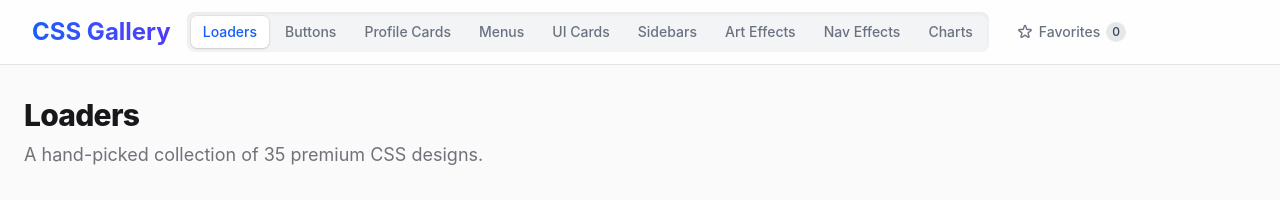
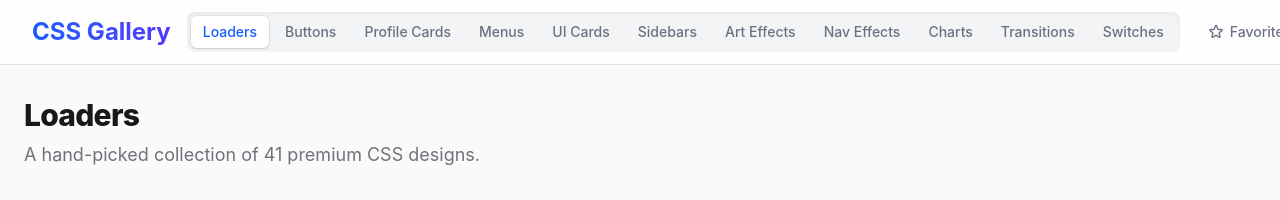
Before and after one commit to 6ase-1in3/UI-Galleries, a React (Vite) app: page / in a window 1280 px wide. Shown: the top 200 px of the page. Built offline with nearby package versions, Linux system fonts and the light colour scheme; grey boxes are pictures that could not be loaded.

Commit message:
Add Transition Effects and Switch categories, expand Loaders/Charts/ArtEffects

```diff
--- a/src/App.tsx
+++ b/src/App.tsx
@@ -10,6 +10,8 @@ import { sidebarsData } from './data/sidebars'
 import { artEffectsData } from './data/artEffects'
 import { navEffectsData } from './data/navEffects'
 import { chartEffectsData } from './data/chartEffects'
+import { transitionEffectsData } from './data/transitionEffects'
+import { switchEffectsData } from './data/switchEffects'
 import useLocalStorage from './hooks/useLocalStorage'
 
 type Category =
@@ -22,6 +24,8 @@ type Category =
     | 'art-effects'
     | 'nav-effects'
     | 'chart-effects'
+    | 'transition-effects'
+    | 'switch-effects'
     | 'favorites';
 
 const CATEGORIES: { id: Category; label: string }[] = [
@@ -34,6 +38,8 @@ const CATEGORIES: { id: Category; label: string }[] = [
     { id: 'art-effects', label: 'Art Effects' },
     { id: 'nav-effects', label: 'Nav Effects' },
     { id: 'chart-effects', label: 'Charts' },
+    { id: 'transition-effects', label: 'Transitions' },
+    { id: 'switch-effects', label: 'Switches' },
 ];
 
 function App() {
@@ -59,7 +65,8 @@ function App() {
     const getCategoryData = () => {
         const allItems = [
             ...loadersData, ...buttonsData, ...cardsData, ...menusData,
-            ...uiCardsData, ...sidebarsData, ...artEffectsData, ...navEffectsData, ...chartEffectsData
+            ...uiCardsData, ...sidebarsData, ...artEffectsData, ...navEffectsData,
+            ...chartEffectsData, ...transitionEffectsData, ...switchEffectsData
         ];
 
         switch (activeCategory) {
@@ -72,6 +79,8 @@ function App() {
             case 'art-effects': return artEffectsData;
             case 'nav-effects': return navEffectsData;
             case 'chart-effects': return chartEffectsData;
+            case 'transition-effects': return transitionEffectsData;
+            case 'switch-effects': return switchEffectsData;
             case 'favorites': return allItems.filter(item => favorites.includes(item.codepen_url));
             default: return loadersData;
         }
@@ -99,8 +108,8 @@ function App() {
                                     key={id}
                                     onClick={() => setActiveCategory(id)}
                                     className={`px-3 py-1.5 text-sm font-medium rounded-md transition-all duration-200 whitespace-nowrap ${activeCategory === id
-                                            ? 'bg-white text-blue-600 shadow-sm ring-1 ring-black/5'
-                                            : 'text-gray-500 hover:text-gray-900 hover:bg-gray-200/50'
+                                        ? 'bg-white text-blue-600 shadow-sm ring-1 ring-black/5'
+                                        : 'text-gray-500 hover:text-gray-900 hover:bg-gray-200/50'
                                         }`}
                                 >
                                     {label}
@@ -111,8 +120,8 @@ function App() {
                         <button
                             onClick={() => setActiveCategory('favorites')}
                             className={`px-3 py-1.5 text-sm font-medium rounded-md transition-all duration-200 flex items-center gap-1.5 shrink-0 ${activeCategory === 'favorites'
-                                    ? 'bg-yellow-50 text-yellow-600 shadow-sm ring-1 ring-yellow-400/20'
-                                    : 'text-gray-500 hover:text-yellow-600 hover:bg-yellow-50'
+                                ? 'bg-yellow-50 text-yellow-600 shadow-sm ring-1 ring-yellow-400/20'
+                                : 'text-gray-500 hover:text-yellow-600 hover:bg-yellow-50'
                                 }`}
                         >
                             <svg xmlns="http://www.w3.org/2000/svg" viewBox="0 0 24 24" fill={activeCategory === 'favorites' ? "currentColor" : "none"} stroke="currentColor" className="w-4 h-4">
--- a/src/data/artEffects.ts
+++ b/src/data/artEffects.ts
@@ -28,4 +28,7 @@ export const artEffectsData = [
     { title: "CSS Confetti", codepen_url: "https://codepen.io/filipz/pen/bNNYyqE" },
     { title: "Sound Waves Visualizer", codepen_url: "https://codepen.io/Supercopra/pen/zWJpRd" },
     { title: "Colorful Dots Background", codepen_url: "https://codepen.io/iamlark/pen/jYzYJg" },
+    { title: "Generative Landscape Shader", codepen_url: "https://codepen.io/jkantner/pen/MWzqMrp" },
+    { title: "Glitch Text Effect", codepen_url: "https://codepen.io/codyhouse/pen/BaqGeX" },
+    { title: "Flowing Lines Background", codepen_url: "https://codepen.io/isladjan/pen/BaaNKqj" },
 ];
--- a/src/data/chartEffects.ts
+++ b/src/data/chartEffects.ts
@@ -1,3 +1,15 @@
 export const chartEffectsData = [
     { title: "Animated 3D Bar Chart", codepen_url: "https://tympanus.net/Tutorials/Animated3DBarChart/" },
+    { title: "Explosion Chart", codepen_url: "https://codepen.io/explosion/pen/aJvyLG" },
+    { title: "Animated Line Chart", codepen_url: "https://codepen.io/gregh/pen/gEBXPK" },
+    { title: "Donut Chart Animation", codepen_url: "https://codepen.io/ettrics/pen/jERWPP" },
+    { title: "Radar Chart", codepen_url: "https://codepen.io/alex_rodrigues/pen/ogYZdr" },
+    { title: "SVG Area Chart", codepen_url: "https://codepen.io/ames/pen/xZzREM" },
+    { title: "Bubble Chart", codepen_url: "https://codepen.io/RobotsPlay/pen/kXXNJZ" },
+    { title: "Animated Pie Chart", codepen_url: "https://codepen.io/ejsado/pen/ExaNPW" },
+    { title: "CSS Bar Chart", codepen_url: "https://codepen.io/cjl750/pen/mXbMyo" },
+    { title: "Responsive Column Chart", codepen_url: "https://codepen.io/tutsplus/pen/QNeJgR" },
+    { title: "D3 Progress Bars", codepen_url: "https://codepen.io/itbruno/pen/KwarLp" },
+    { title: "Gauge Meter", codepen_url: "https://codepen.io/yourinium/pen/adMoyv" },
+    { title: "Animated Comparison Chart", codepen_url: "https://codepen.io/tutsplus/pen/ZKpNwm" },
 ];
--- a/src/data/loaders.ts
+++ b/src/data/loaders.ts
@@ -139,5 +139,11 @@ export const loadersData = [
     {
         "title": "Fun Little Loader",
         "codepen_url": "https://codepen.io/joshuaward/pen/XejbZv"
-    }
+    },
+    { title: "Bouncing Dots Loader", codepen_url: "https://codepen.io/jkantner/pen/eYMBNpv" },
+    { title: "Liquid Fill Gauge", codepen_url: "https://codepen.io/jkantner/pen/ZEvQbOK" },
+    { title: "Circular Progress Ring", codepen_url: "https://codepen.io/jkantner/pen/gbPjGLX" },
+    { title: "Morphing Loader Shapes", codepen_url: "https://codepen.io/jkantner/pen/WbQVMBE" },
+    { title: "Pixel Loading Bar", codepen_url: "https://codepen.io/jkantner/pen/vENmJmv" },
+    { title: "Ripple Wave Loader", codepen_url: "https://codepen.io/jkantner/pen/empZdZO" }
 ];
--- /dev/null
+++ b/src/data/switchEffects.ts
@@ -0,0 +1,9 @@
+export const switchEffectsData = [
+    { title: "Toggle Switch Animation", codepen_url: "https://codepen.io/aanjulena/pen/ZLZjzV" },
+    { title: "Glowing Toggle Switch", codepen_url: "https://codepen.io/billyysea/pen/ndzGXm" },
+    { title: "iOS Style Toggle", codepen_url: "https://codepen.io/designcouch/pen/BaJOJg" },
+    { title: "Fluid Switch Toggle", codepen_url: "https://codepen.io/jkantner/pen/eYygqJm" },
+    { title: "Neon Toggle Switch", codepen_url: "https://codepen.io/sashatran/pen/rPaLgG" },
+    { title: "3D Flip Switch", codepen_url: "https://codepen.io/jkantner/pen/LYprqQM" },
+    { title: "Neumorphic Toggle", codepen_url: "https://codepen.io/thelaazyguy/pen/MvqpPr" },
+];
--- /dev/null
+++ b/src/data/transitionEffects.ts
@@ -0,0 +1,10 @@
+export const transitionEffectsData = [
+    { title: "Page Transition Blur", codepen_url: "https://codepen.io/cameronknight/pen/ogxWmBP" },
+    { title: "View Transitions API Demo", codepen_url: "https://codepen.io/argyleink/pen/XWOaazZ" },
+    { title: "CSS Flip Transition", codepen_url: "https://codepen.io/dudleystorey/pen/DJqNKP" },
+    { title: "Slide Reveal Effect", codepen_url: "https://codepen.io/dudleystorey/pen/OJZxJr" },
+    { title: "Morph Shape Transition", codepen_url: "https://codepen.io/Pushedskydiver/pen/GevRaK" },
+    { title: "Scroll-triggered Animation", codepen_url: "https://codepen.io/Coding_Journey/pen/QWdQraQ" },
+    { title: "Curtain Reveal Transition", codepen_url: "https://codepen.io/solygambas/pen/RwoMLYW" },
+    { title: "3D Card Flip Transition", codepen_url: "https://codepen.io/abelcabezaroman/pen/oVEJLw" },
+];
```
